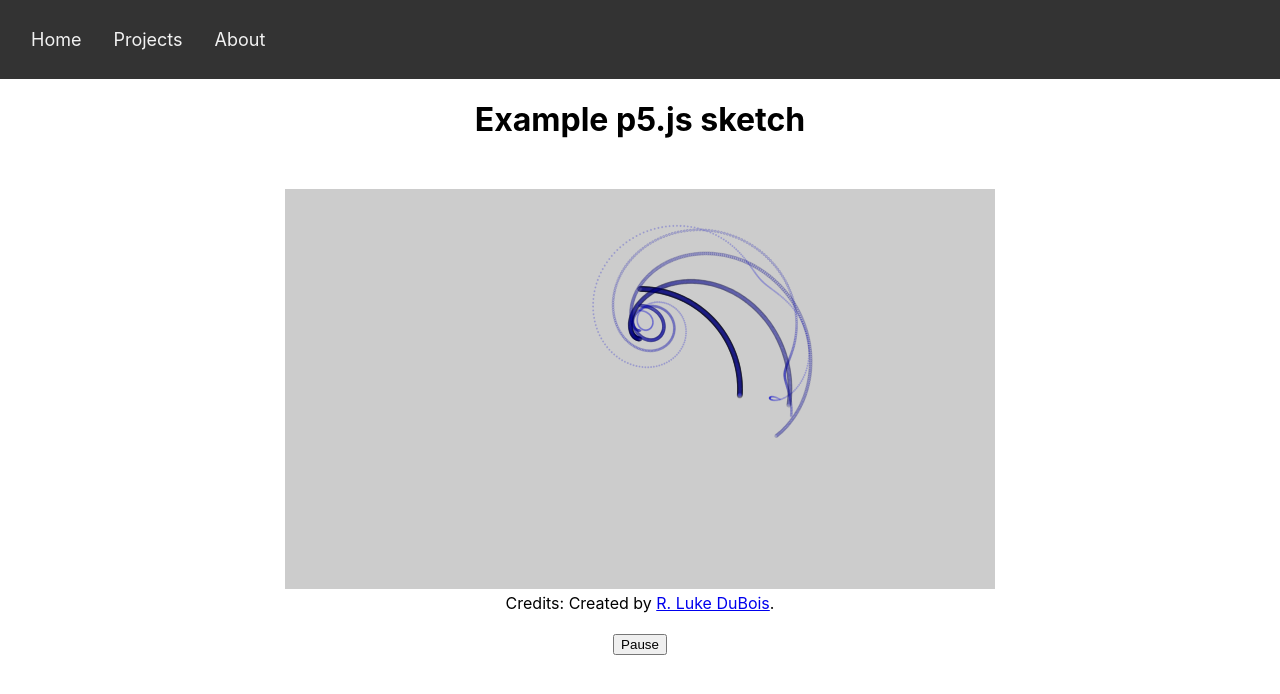
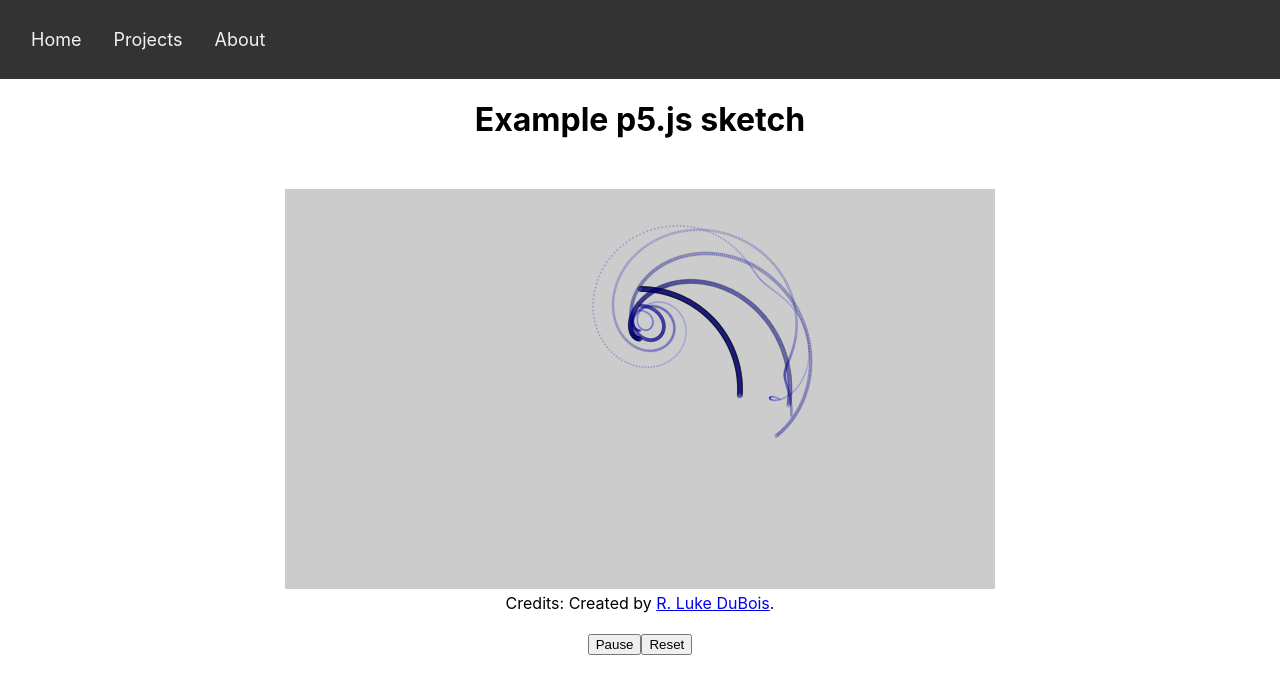
Before and after one commit to nick-nsc/react-app, a React (Create React App) app: page /#/projects in a window 1280 px wide. Shown: the top 694 px of the page. Built offline with nearby package versions, Linux system fonts and the light colour scheme.

Commit message:
p5-sketch: reset functionality

```diff
--- a/src/pages/Projects.js
+++ b/src/pages/Projects.js
@@ -9,6 +9,7 @@ class Projects extends React.Component {
             p5instance: '',
         };
         this.pauseplay_handleClick = this.pauseplay_handleClick.bind(this);
+        this.reset_handleClick = this.reset_handleClick.bind(this);
         this.myRef = React.createRef();
     }
 
@@ -90,6 +91,7 @@ class Projects extends React.Component {
     }
 
     pauseplay_handleClick() {
+        //do not redraw/rerender: instead call noloop/loop() on the active instance
         if (this.state.p5instance._loop) {
             this.state.p5instance.noLoop();
         } else {
@@ -98,6 +100,13 @@ class Projects extends React.Component {
         //apply changes to the p5instance state with setState(), so the component will update e.g. the button
         let newInstance = this.state.p5instance;
         this.setState({p5instance: newInstance});
+    }
+
+    reset_handleClick() {
+        //remove the sketch canvas, create a new instance and bind it to the referenced <dir>
+        this.state.p5instance.remove();
+        this.myP5 = new p5(this.Sketch, this.myRef.current);
+        this.setState({p5instance: this.myP5});
     }
 
     render() {
@@ -116,6 +125,9 @@ class Projects extends React.Component {
                 <button name="pauseplay" onClick={this.pauseplay_handleClick}>
                     {this.state.p5instance._loop === true ? 'Pause' : 'Play'}
                 </button>
+                <button name="reset" onClick={this.reset_handleClick}>
+                    Reset
+                </button>
             </div>
 
         );
```
Lines whose indentation alone changed are shown as unchanged.
